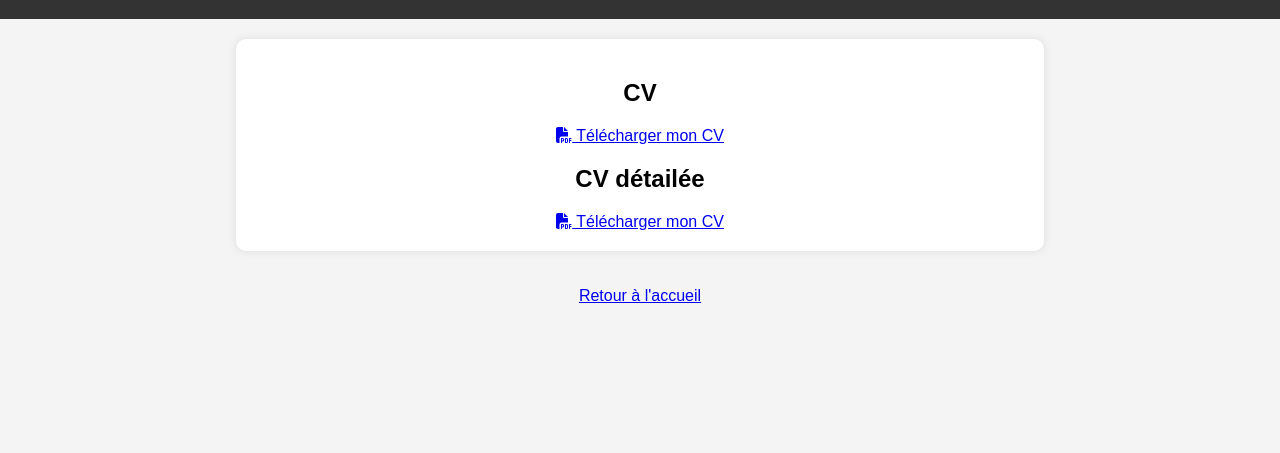
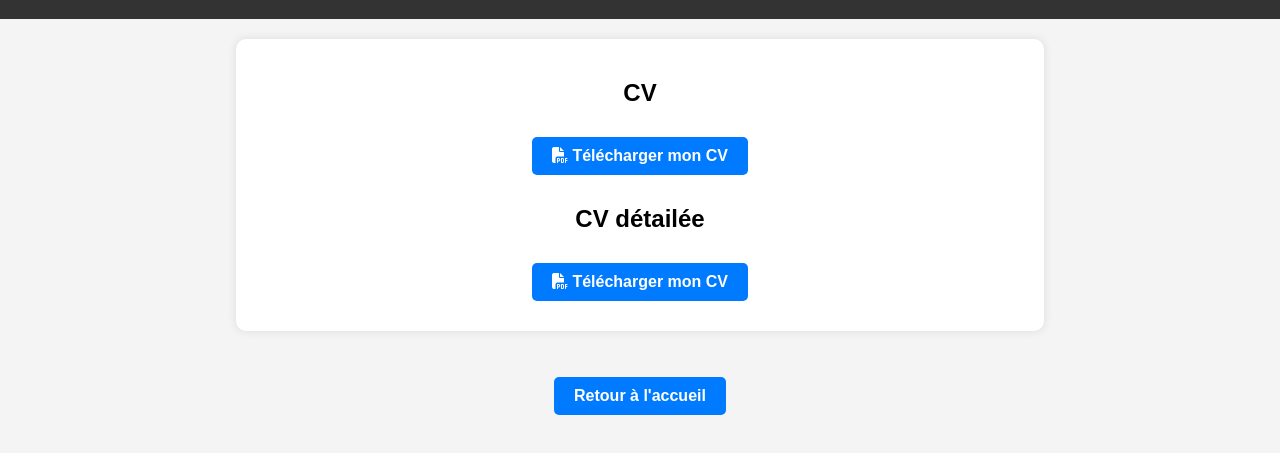
Before and after one commit to Aurelp84/website, a plain HTML site: page cv.html in a window 1280 px wide. Shown: the part 125-578 px from the top of the page. Drawn offline with Linux system fonts and the light colour scheme.

Commit message:
Update style.css

```diff
--- a/style.css
+++ b/style.css
@@ -99,3 +99,21 @@ nav ul li a:hover {
     width: 40px;
     height: 40px;
 }
+
+.btn {
+    display: inline-block;
+    background-color: #007BFF; /* Bleu moderne */
+    color: white;
+    padding: 10px 20px;
+    margin: 10px 5px;
+    text-decoration: none;
+    font-size: 16px;
+    font-weight: bold;
+    border-radius: 5px;
+    transition: background 0.3s, transform 0.2s;
+}
+
+.btn:hover {
+    background-color: #0056b3; /* Bleu plus foncé au survol */
+    transform: scale(1.05); /* Légère animation */
+}
```
